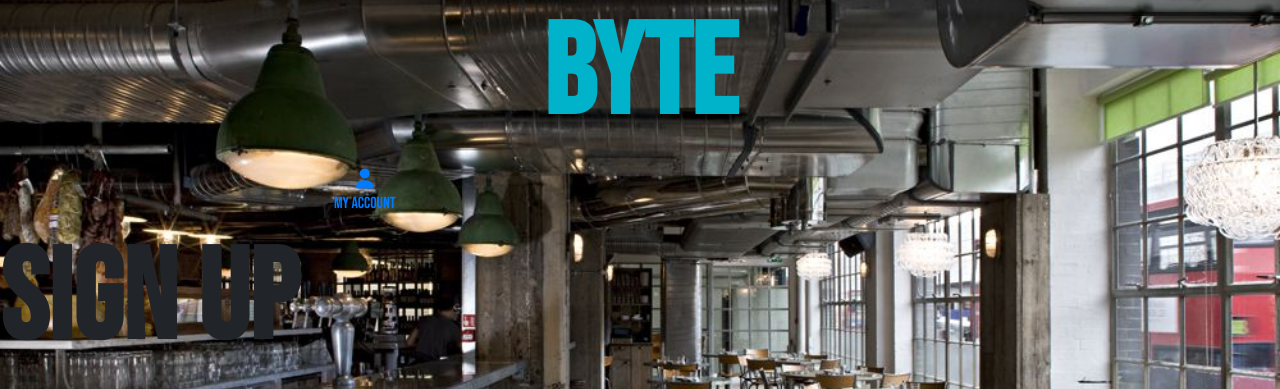
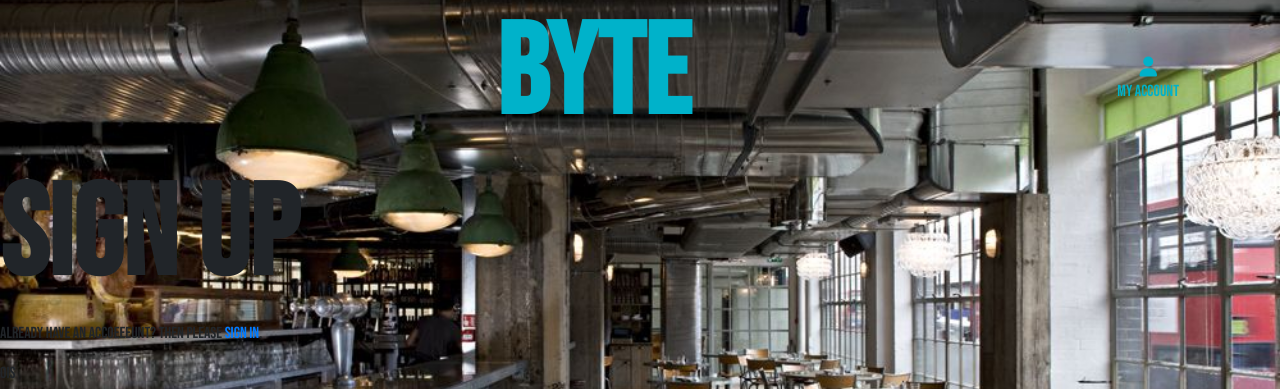
Before and after one commit to OisinWrites/Byte, a Django app: page /accounts/signup/ in a window 1280 px wide. Shown: the top 389 px of the page. Run offline with Django 3.2, Linux system fonts and the light colour scheme; parts of the project's set-up code (start-up, migrations or seed data) failed here and were passed over; some libraries are stand-ins or nearby versions.

Commit message:
Add account anchor to header

```diff
--- a/static/css/base.css
+++ b/static/css/base.css
@@ -12,6 +12,10 @@ body {
 
 .header {
     height: 20vh;
+    color: rgb(0, 178, 202);
+}
+
+.text-color {
     color: rgb(0, 178, 202);
 }
 
@@ -88,12 +92,12 @@ h1 {
 }
 
 .circle  {
-    max-width: 15vw !important;
-    height: 15vw !important;
+    max-width: 15vw;
+    height: 15vw;
     border-radius: 50%;
     display: flex;
     justify-content:center ;
-    align-items: center !important;
+    align-items: center;
 }
 
 @media (max-width: 768px) {
--- a/templates/base.html
+++ b/templates/base.html
@@ -26,6 +26,7 @@
     <script src="https://kit.fontawesome.com/0341233083.js" crossorigin="anonymous"></script>
     <script src="https://cdn.jsdelivr.net/npm/bootstrap@5.2.3/dist/js/bootstrap.min.js" integrity="sha384-cuYeSxntonz0PPNlHhBs68uyIAVpIIOZZ5JqeqvYYIcEL727kskC66kF92t6Xl2V" crossorigin="anonymous"></script>
     <script src="https://code.jquery.com/jquery-3.4.1.min.js" integrity="sha256-CSXorXvZcTkaix6Yvo6HppcZGetbYMGWSFlBw8HfCJo=" crossorigin="anonymous"></script>
+    <script src="https://cdn.jsdelivr.net/npm/popper.js@1.12.9/dist/umd/popper.min.js" integrity="sha384-ApNbgh9B+Y1QKtv3Rn7W3mgPxhU9K/ScQsAP7hUibX39j7fakFPskvXusvfa0b4Q" crossorigin="anonymous"></script>
     <script src="https://stackpath.bootstrapcdn.com/bootstrap/4.4.1/js/bootstrap.min.js" integrity="sha384-wfSDF2E50Y2D1uUdj0O3uMBJnjuUD4Ih7YwaYd1iqfktj0Uod8GCExl3Og8ifwB6" crossorigin="anonymous"></script>
 
     {% endblock %}
@@ -37,15 +38,13 @@
 </head>
 <body>
     <header>
-      <div class="header col-12 d-flex flex-column justify-content-center align-items-center">
-        <h1>
+      <div class="header container d-flex justify-content-around align-items-center">
+        <h1 class="mx-auto">
           BYTE
         </h1>
-      </div>
-      <div class="col-12 col-lg-4 my-auto py-1 py-lg-0">
         <ul class="list-inline list-unstyled text-center text-lg-right my-0">
           <li class="list-inline-item dropdown">
-                <a class="text-black nav-link" href="#" id="user-options" data-toggle="dropdown" aria-haspopup="true" aria-expanded="false">
+              <a class="text-color nav-link" href="#" id="user-options" data-toggle="dropdown" aria-haspopup="true" aria-expanded="false">
                   <div class="text-center">
                       <div><i class="fas fa-user fa-lg"></i></div>
                       <p class="my-0">My Account</p>
```
Lines whose indentation alone changed are shown as unchanged.
